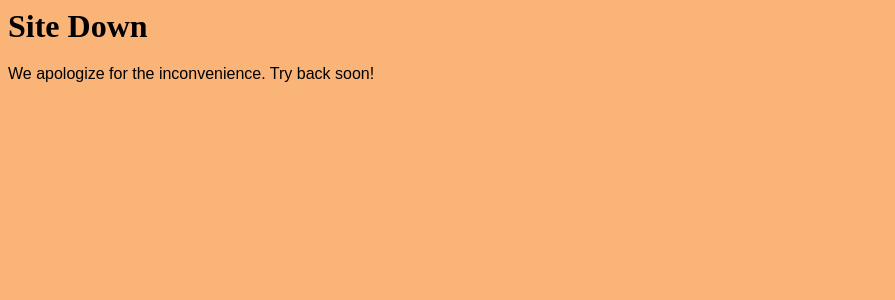
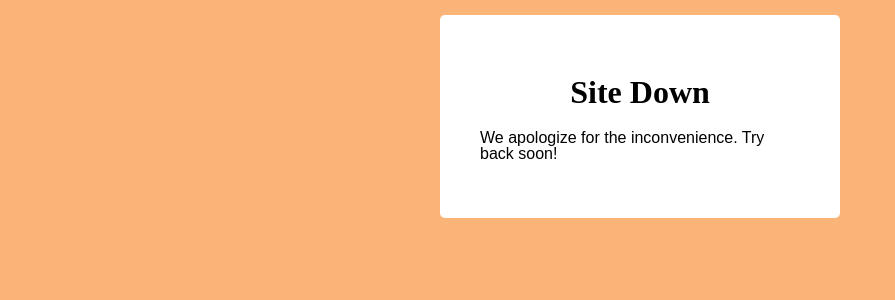
Before and after one commit to siesaurus/COMP606A1P3, a PHP site: page /sitedown.php in a window 1280 px wide. Shown: the top 300 px of the page, without its empty margins (0-895 px from the left). Run offline with PHP 8.4, Linux system fonts and the light colour scheme.

Commit message:
fixing a mistake I made when changing style

```diff
--- a/style.css
+++ b/style.css
@@ -212,3 +212,14 @@ textarea {
   width: 400px;
   line-height: 200%;
 }
+
+.formContainer {
+  background-color: white;
+  border-radius: 5px;
+  margin: auto;
+  padding: 40px;
+  margin-top: 15px;
+  width: 400px;
+  line-height: 200%;
+  text-align: center;
+}
```
